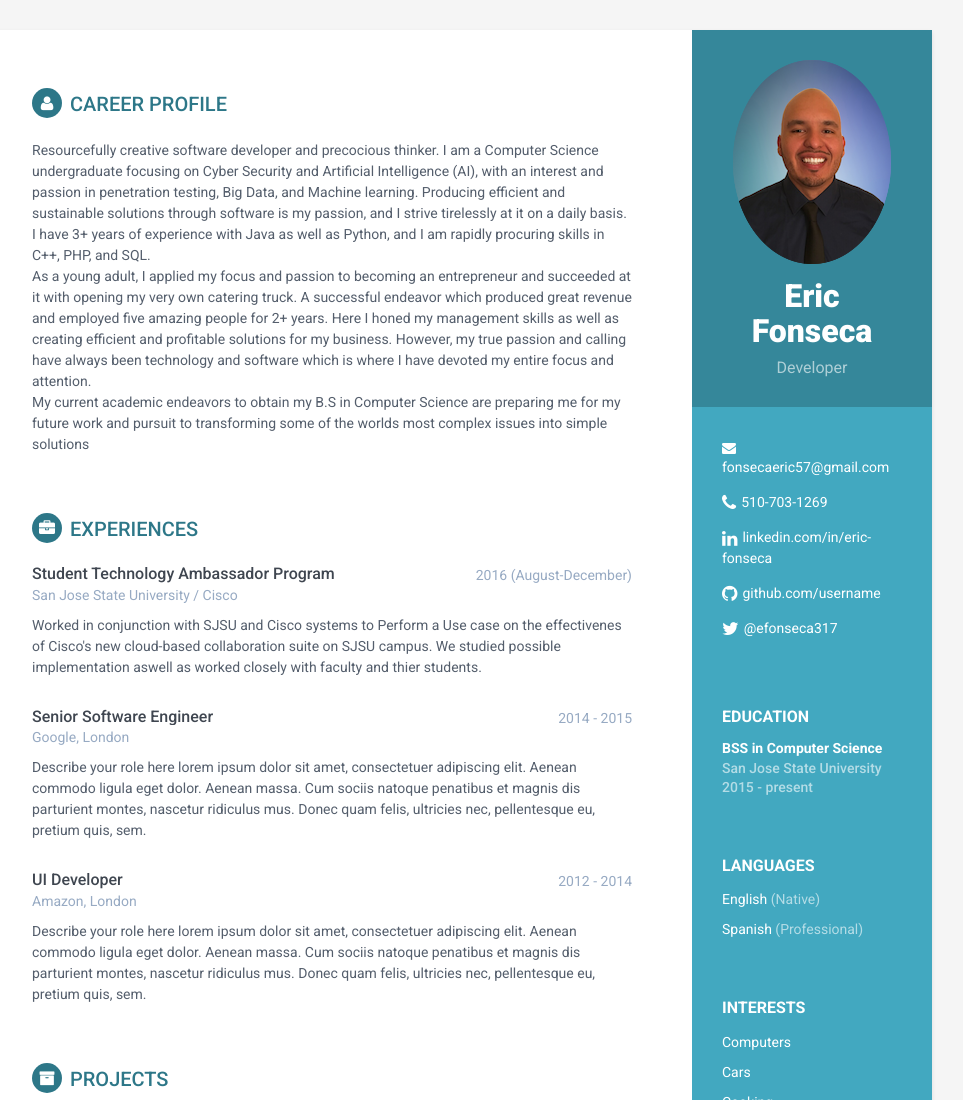
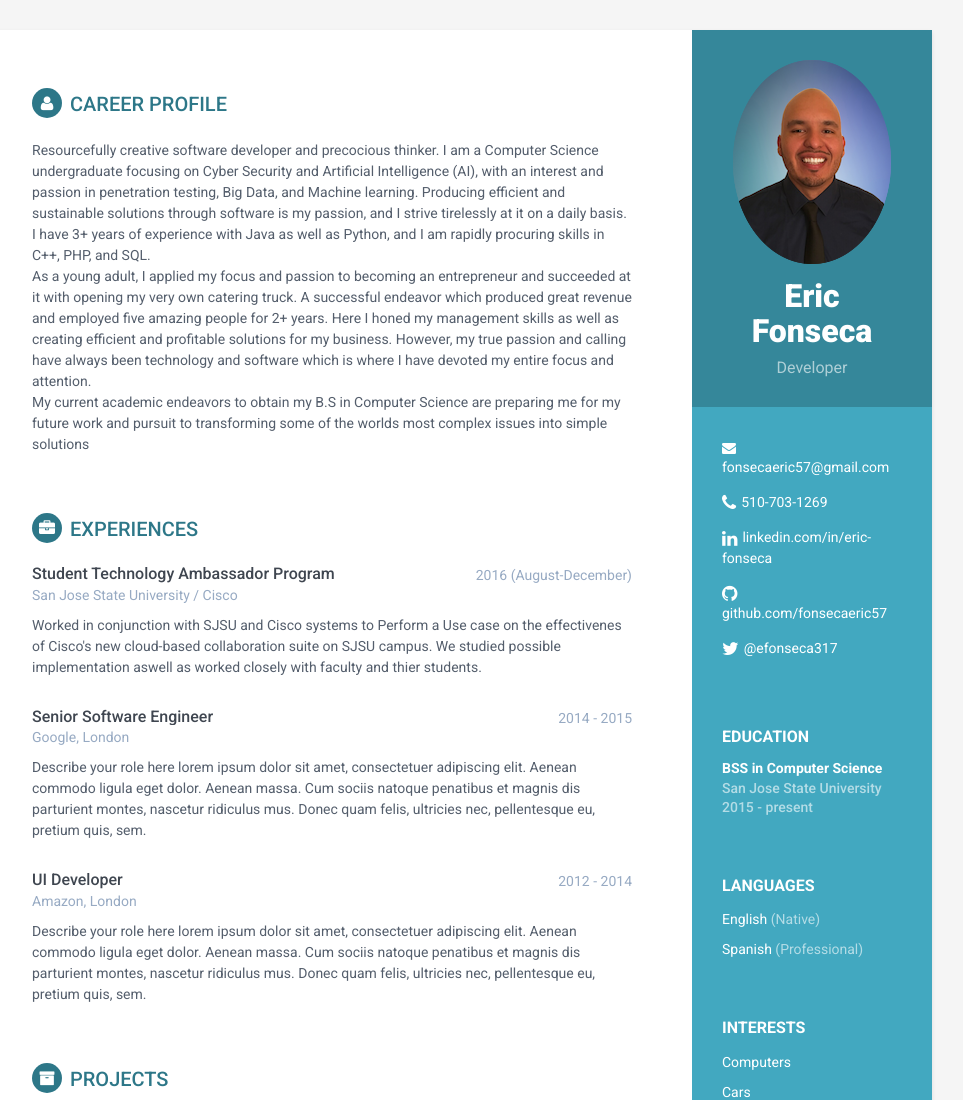
Before and after one commit to fonsecaeric57/LandingPage, a plain HTML site: page index.html in a window 1280 px wide. Shown: the top 1100 px of the page, without its empty margins (188-1151 px from the left). Drawn offline with Linux system fonts and the light colour scheme.

Commit message:
changed github url

```diff
--- a/index.html
+++ b/index.html
@@ -40,7 +40,7 @@
                     <li class="email"><i class="fa fa-envelope"></i><a href="fonsecaeric57@gmail.com">fonsecaeric57@gmail.com</a></li>
                     <li class="phone"><i class="fa fa-phone"></i><a href="tel:510-703-1269">510-703-1269</a></li>
                     <li class="linkedin"><i class="fa fa-linkedin"></i><a href="www.linkedin.com/in/eric-fonseca" target="_blank">linkedin.com/in/eric-fonseca</a></li>
-                    <li class="github"><i class="fa fa-github"></i><a href="https://github.com/fonsecaeric57" target="_blank">github.com/username</a></li>
+                    <li class="github"><i class="fa fa-github"></i><a href="https://github.com/fonsecaeric57" target="_blank">github.com/fonsecaeric57</a></li>
                     <li class="twitter"><i class="fa fa-twitter"></i><a href="https://twitter.com/efonseca317" target="_blank">@efonseca317</a></li>
                 </ul>
             </div><!--//contact-container-->
```
